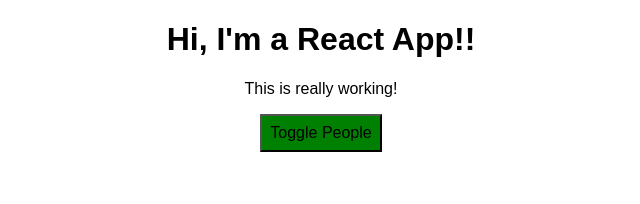
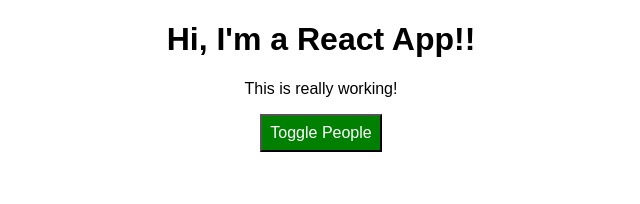
Before and after one commit to rwparrish/react-complete-guide, a React (Create React App) app: page / in a window 1280 px wide. Shown: the top 204 px of the page, without its empty margins (319-959 px from the left). Built offline with nearby package versions, Linux system fonts and the light colour scheme.

Commit message:
add dynamic styles and classes

```diff
--- a/src/App.css
+++ b/src/App.css
@@ -1,3 +1,12 @@
 .App {
   text-align: center;
 }
+
+.red {
+  color: red;
+
+}
+
+.bold {
+  font-weight: bold;
+}
--- a/src/App.js
+++ b/src/App.js
@@ -95,7 +95,7 @@
     // inline styling is useful for scoping the style to the element you want
     const style = {
       backgroundColor: 'green',
-      textColor: 'white',
+      color: 'white',
       font: 'inherit',
       border: '1x solid blue',
       padding: '8px',
@@ -121,10 +121,19 @@
       style.backgroundColor = 'red';
     }
 
+    const classes = [];
+    if (this.state.people.length <= 2 ) {
+      classes.push('red'); // classes = ['red']
+    }
+    if(this.state.people.length <= 1 ) {
+      classes.push('bold'); // classes = ['red', 'bold']
+    }
+
+
     return (
       <div className="App">
         <h1>Hi, I'm a React App!!</h1>
-        <p>This is really working!</p>
+        <p className={classes.join(' ')}>This is really working!</p>
         <button
           style={style}
           onClick={this.togglePeoepleHandler}>Toggle People</button>
```
